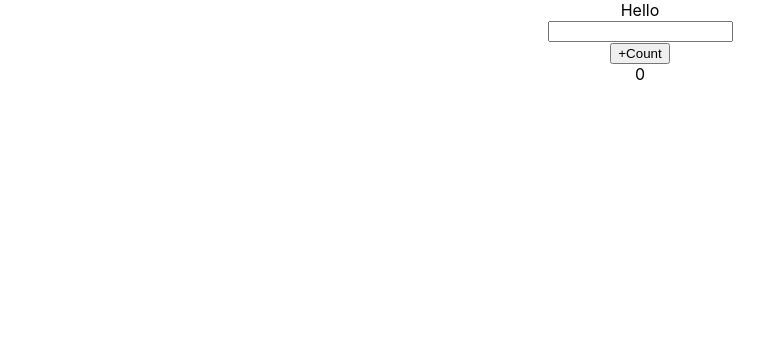
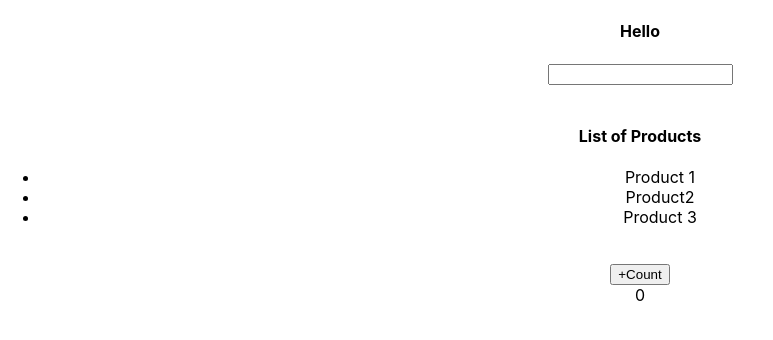
Before and after one commit to GeoffMahugu/react-commerce, a React (Create React App) app: page / in a window 1280 px wide. Shown: the top 340 px of the page, without its empty margins (0-773 px from the left). Built offline with nearby package versions, Linux system fonts and the light colour scheme.

Commit message:
Component products

```diff
--- a/src/App.js
+++ b/src/App.js
@@ -2,13 +2,17 @@ import logo from './logo.svg';
 import './App.css';
 import CountButton from './components/count_btn';
 import SearchBar from './components/search_bar';
+// import ProductList from './components/product_list';
 
 function App() {
   return (
     <div className="App">
-      Hello
+      <h4>Hello</h4>
       <SearchBar />
+      <br />
       <CountButton />
+
+      {/* <ProductList /> */}
     </div>
   );
 }
--- /dev/null
+++ b/src/components/product_list.js
@@ -0,0 +1,22 @@
+import React, { useState } from 'react';
+const produts = [
+    { name: "Product 1", id: 1 },
+    { name: "Product2", id: 2 },
+    { name: "Product 3", id: 3 },
+]
+const ProductList = () => {
+    return (
+        <div>
+            <h4>List of Products</h4>
+            <ul>
+                {
+                    produts.map((product) => {
+                        return <li key={product.id}>{product.name}</li>
+                    })
+                }
+            </ul>
+        </div>
+    )
+}
+
+export default ProductList;
--- a/src/components/search_bar.js
+++ b/src/components/search_bar.js
@@ -1,4 +1,5 @@
 import React, { useState } from 'react';
+import ProductList from './product_list';
 
 const SearchBar = () => {
     const [searchValue, setSearchValue] = useState('');
@@ -9,7 +10,11 @@ const SearchBar = () => {
     return (
         <div>
             <input type="text" value={searchValue} onChange={handleSearch} />
+            <br />
             {shouldDisplayTxt && <div>{searchValue}</div>}
+            <br />
+            <ProductList />
+
         </div>
     )
 }
```
